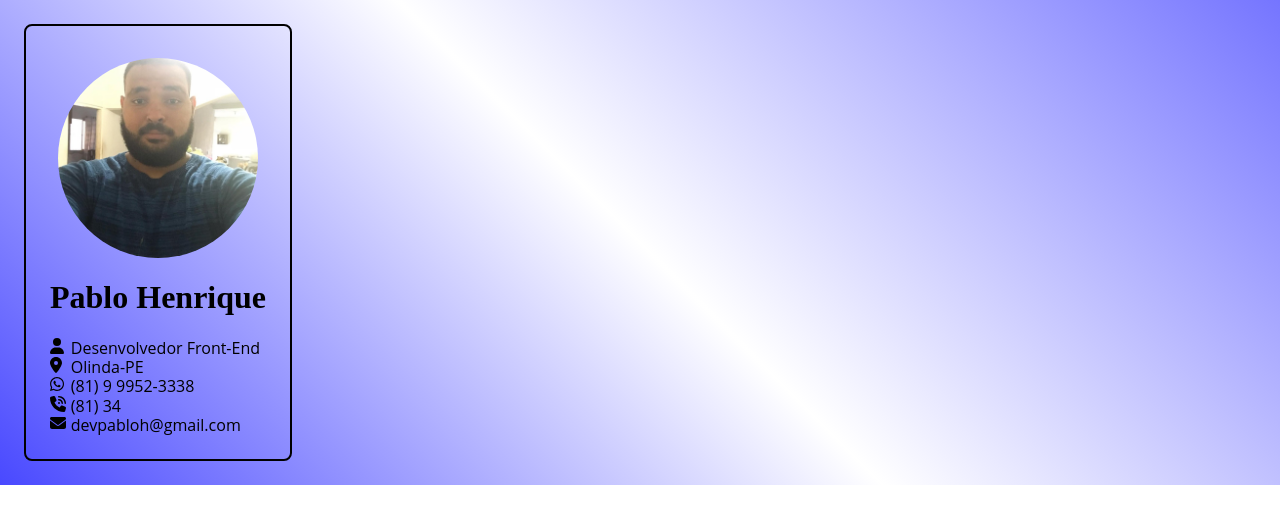
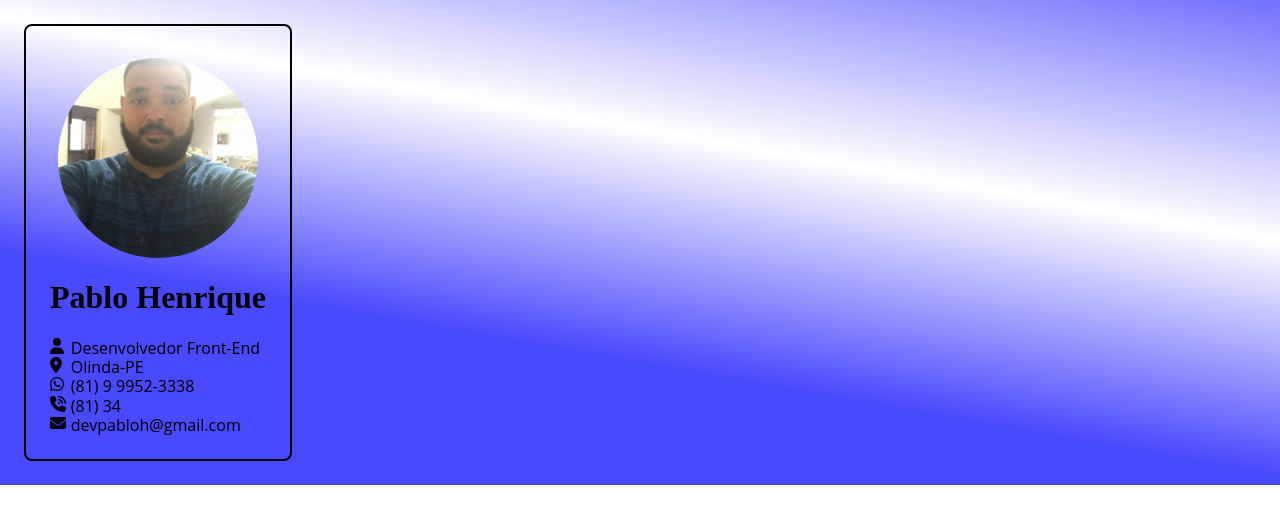
Before and after one commit to devpabloh/MeuPortifolio, a plain HTML site: page index.html in a window 1280 px wide. Drawn offline with nearby package versions, Linux system fonts and the light colour scheme; a web font is replaced by a local one.

Commit message:
atualizacao

```diff
--- a/css/global.css
+++ b/css/global.css
@@ -7,7 +7,7 @@
 }
 
 body{
-    background-image: linear-gradient(45deg, rgba(0, 0, 255, 0.712), white, rgba(0, 0, 255, 0.54));
+    background-image: linear-gradient(10deg, rgba(0, 0, 255, 0.712) 33%, white 66%, rgba(0, 0, 255, 0.54)99%);
     background-repeat: no-repeat;
     background-size: contain;
     z-index: -1;
--- a/index.html
+++ b/index.html
@@ -3,7 +3,7 @@
 <head>
     <meta charset="UTF-8">
     <meta name="viewport" content="width=device-width, initial-scale=1.0">
-    <link rel="shortcut icon" href="https://fonts.googleapis.com/css2?family=Material+Symbols+Outlined:opsz,wght,FILL,GRAD@20..48,100..700,0..1,-50..200" type="image/x-icon">
+    <link rel="shortcut icon" href="assets/icons/icone.svg" type="image/x-icon">
     <title>Portifolio Pablo Henrique</title>
 
     <!-- CSS -->
```
Also changed, not shown: assets/icons/icone.svg (added).
